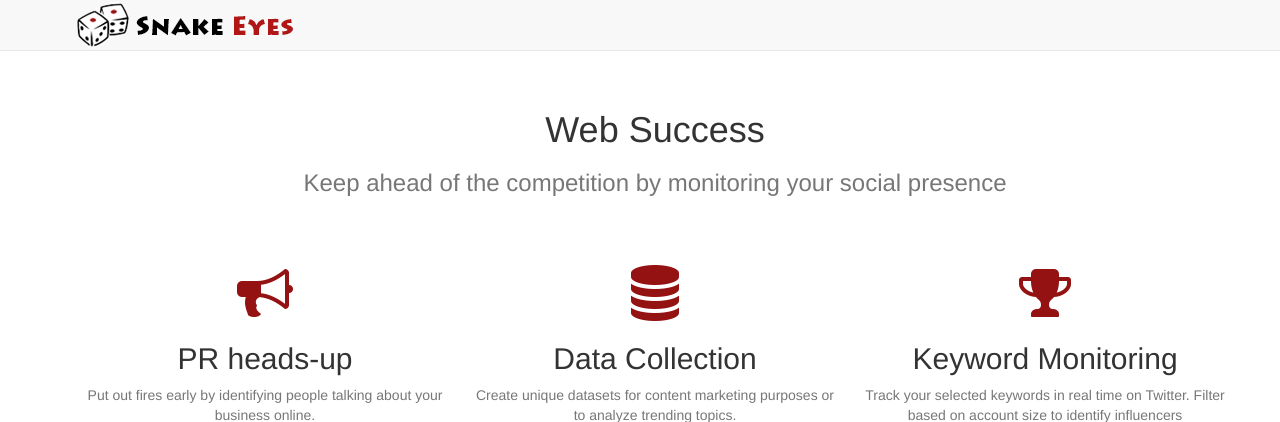
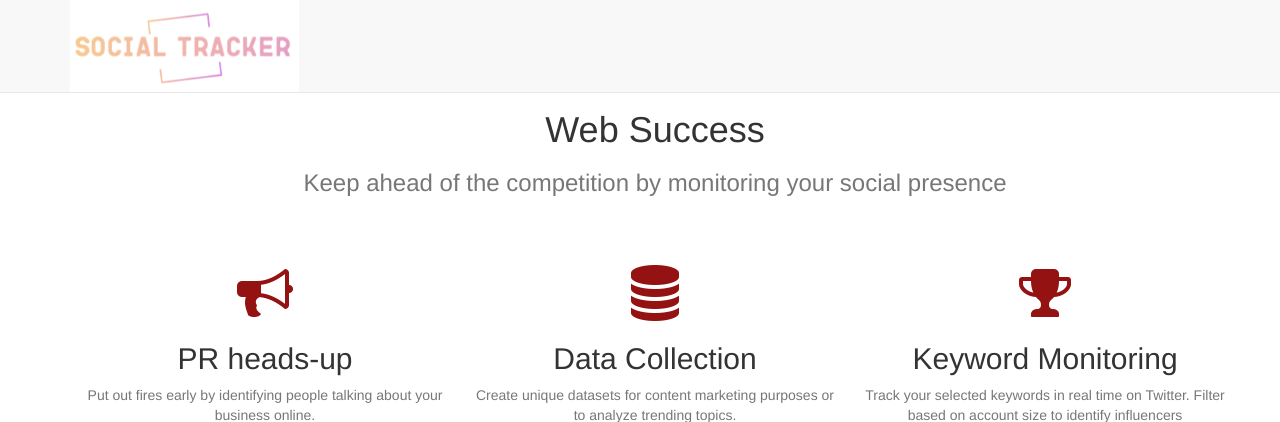
Before and after one commit to graemerenfrew/socialtrack, a Flask app: page / in a window 1280 px wide. Shown: the top 422 px of the page. Run offline with Flask 2, Linux system fonts and the light colour scheme; some libraries are stand-ins or nearby versions.

Commit message:
logo added looks bad

```diff
--- a/socialtrack/templates/layouts/base.html
+++ b/socialtrack/templates/layouts/base.html
@@ -35,9 +35,9 @@
             <span class="icon-bar"></span>
           </button>
           <a href="{{ url_for('page.home') }}">
-            <img src="{{ url_for('static', filename='images/snake-eyes.jpg') }}"
+            <img src="{{ url_for('static', filename='images/social-tracker.png') }}"
                  class="img-responsive"
-                 width="229" height="50" title="Snake Eyes" alt="Snake Eyes"/>
+                 width="229" height="50" title="Social Tracker" alt="Social Tracker"/>
           </a>
         </div>
       </div>
```
Also changed, not shown: socialtrack/static/images/social-tracker.png (added), 3 other files.
